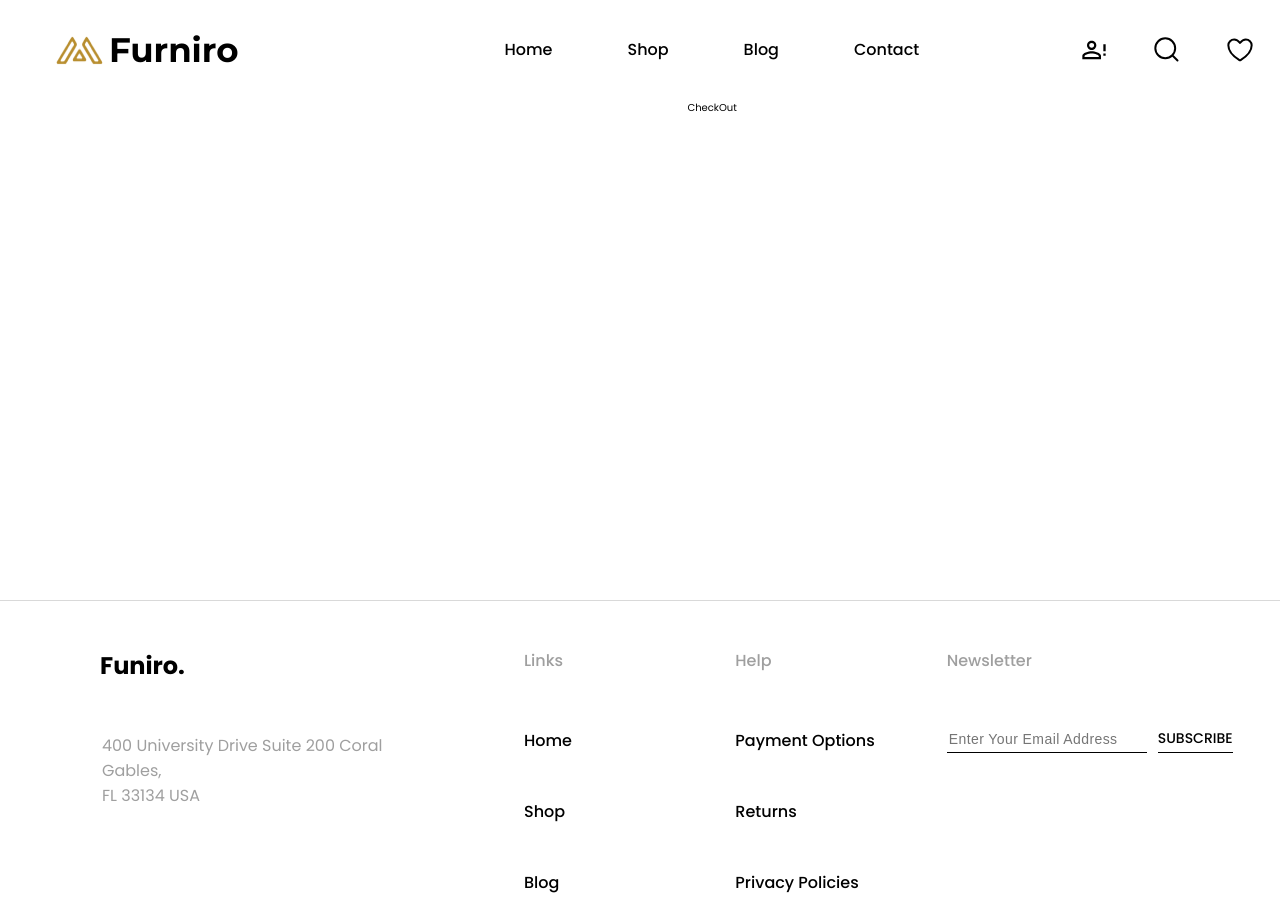
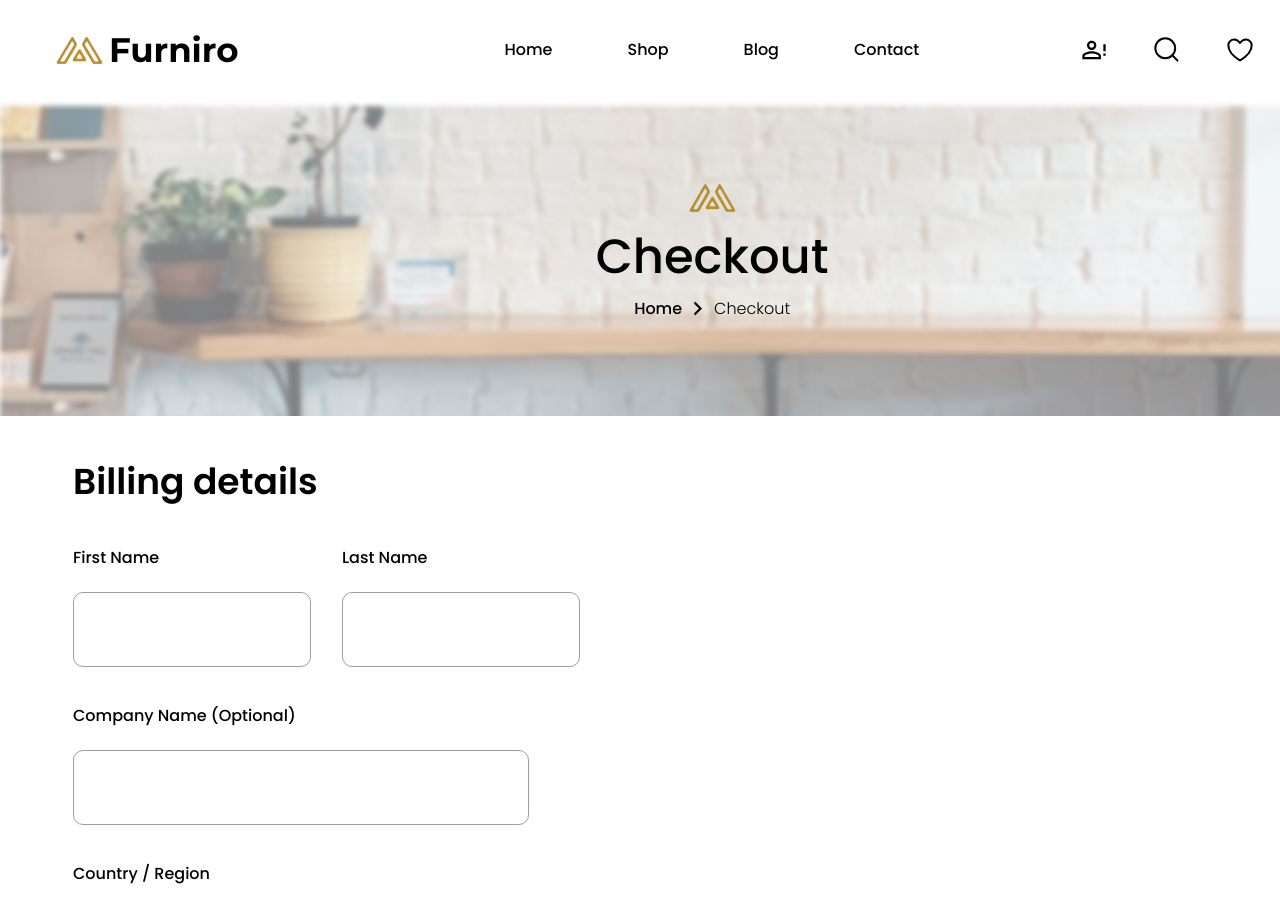
Before and after one commit to SubwaySerfer/e-commerce, a Vue app: page /checkout in a window 1280 px wide. Shown: the top 906 px of the page. Built offline with nearby package versions, Linux system fonts and the light colour scheme.

Commit message:
feat: add checkout Page form

```diff
--- /dev/null
+++ b/src/components/checkout/CheckoutForm.vue
@@ -0,0 +1,78 @@
+<template>
+  <form class="checkout-form">
+    <h2 class="checkout-form__title">Billing details</h2>
+    <div class="checkout-form__fullname">
+      <label for="firstName" class="checkout-form__label">First Name<input class="checkout-form__input"
+          type="text"></label>
+      <label for="lastName" class="checkout-form__label">Last Name<input class="checkout-form__input" type="text"></label>
+    </div>
+    <label class="checkout-form__label" for="company">Company Name (Optional)<input class="checkout-form__input"
+        type="text"></label>
+    <label class="checkout-form__label" for="country">Country / Region<input class="checkout-form__input"
+        type="text"></label>
+    <label class="checkout-form__label" for="street">Street address<input class="checkout-form__input"
+        type="text"></label>
+    <label class="checkout-form__label" for="city">Town / City<input class="checkout-form__input" type="text"></label>
+    <label class="checkout-form__label" for="province">Province<input class="checkout-form__input" type="text"></label>
+    <label class="checkout-form__label" for="ZIP">ZIP code<input class="checkout-form__input" type="numeric"></label>
+    <label class="checkout-form__label" for="phone">Phone<input class="checkout-form__input" type="numeric"></label>
+    <label class="checkout-form__label" for="email">Email address<input class="checkout-form__input" type="email"></label>
+    <label class="checkout-form__label" for=""><input class="checkout-form__input" type="text"
+        placeholder="Additional information"></label>
+  </form>
+</template>
+
+<style scoped>
+.checkout-form {
+  display: flex;
+  flex-direction: column;
+  align-items: center;
+  width: 60.8rem;
+  padding: 3.8rem 7.9rem 7.1rem 7.3rem;
+  gap: 3.6rem;
+}
+
+.checkout-form__title {
+  font-size: 3.6rem;
+  font-style: normal;
+  font-weight: 600;
+  line-height: normal;
+  text-align: start;
+  align-self: flex-start;
+}
+
+.checkout-form__fullname {
+  display: flex;
+  flex-direction: row;
+  align-items: center;
+  gap: 3.1rem;
+  width: 100%;
+  justify-content: space-between;
+}
+
+.checkout-form__label {
+  display: flex;
+  flex-direction: column;
+  width: 100%;
+  gap: 2.2rem;
+  color: #000;
+  font-size: 1.6rem;
+  font-style: normal;
+  font-weight: 500;
+  line-height: normal;
+  text-align: start;
+}
+
+.checkout-form__input {
+  height: 7.5rem;
+  border-radius: 1rem;
+  border: 1px solid #9F9F9F;
+  background: #FFF;
+  padding: 2.6rem 0 2.5rem 2.9rem;
+  color: #9F9F9F;
+  font-size: 1.6rem;
+  font-style: normal;
+  font-weight: 400;
+  line-height: normal;
+}
+</style>
--- a/src/components/ui/BasePromo.vue
+++ b/src/components/ui/BasePromo.vue
@@ -13,6 +13,7 @@
 </template>
 
 <script>
+// TODO: Подумать нужно ли сделать стрелочку по середине относительно изображения
 export default {
   props: {
     title: {
--- a/src/pages/checkout/CheckoutPage.vue
+++ b/src/pages/checkout/CheckoutPage.vue
@@ -1,5 +1,16 @@
 <template>
   <main>
-    CheckOut
+    <base-promo title="Checkout" startPage="Home" currentPage="Checkout"
+      imgLink="/assets/icons/mainLogo.png"></base-promo>
+    <section>
+      <checkout-form></checkout-form>
+    </section>
   </main>
 </template>
+
+<script>
+import CheckoutForm from '../../components/checkout/CheckoutForm.vue'
+export default {
+  components: { CheckoutForm }
+}
+</script>
```
Also changed, not shown: 1 other file (tests, documents, lock files or other folders).
